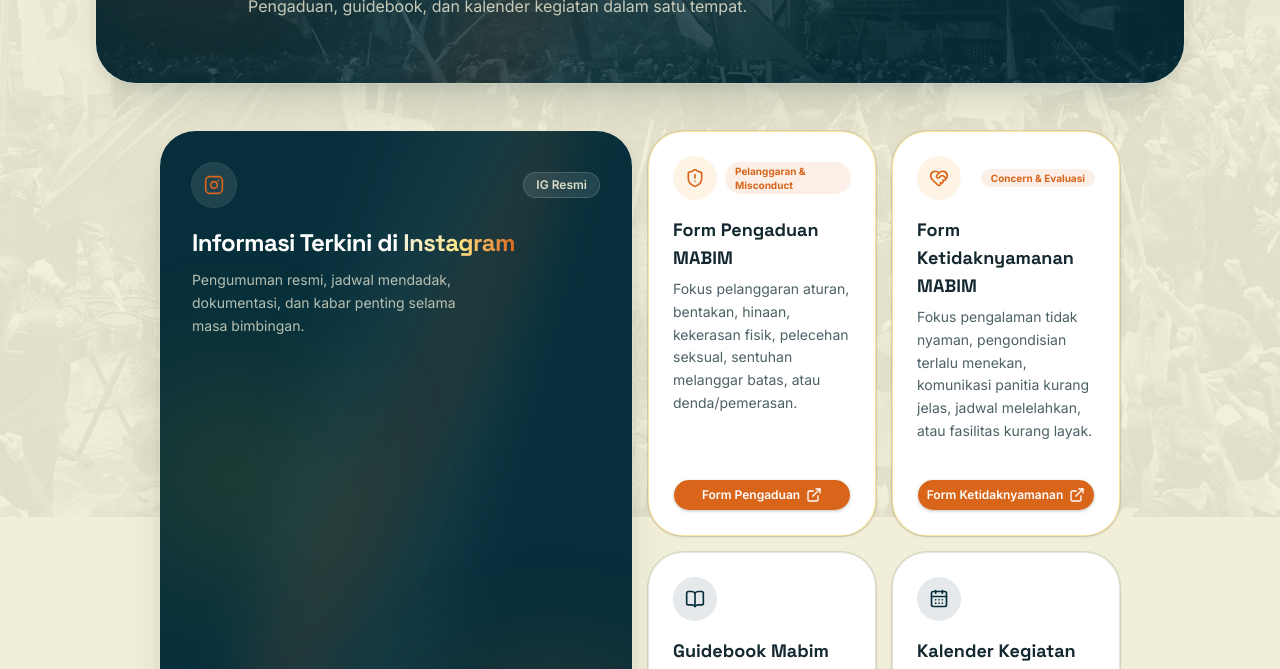
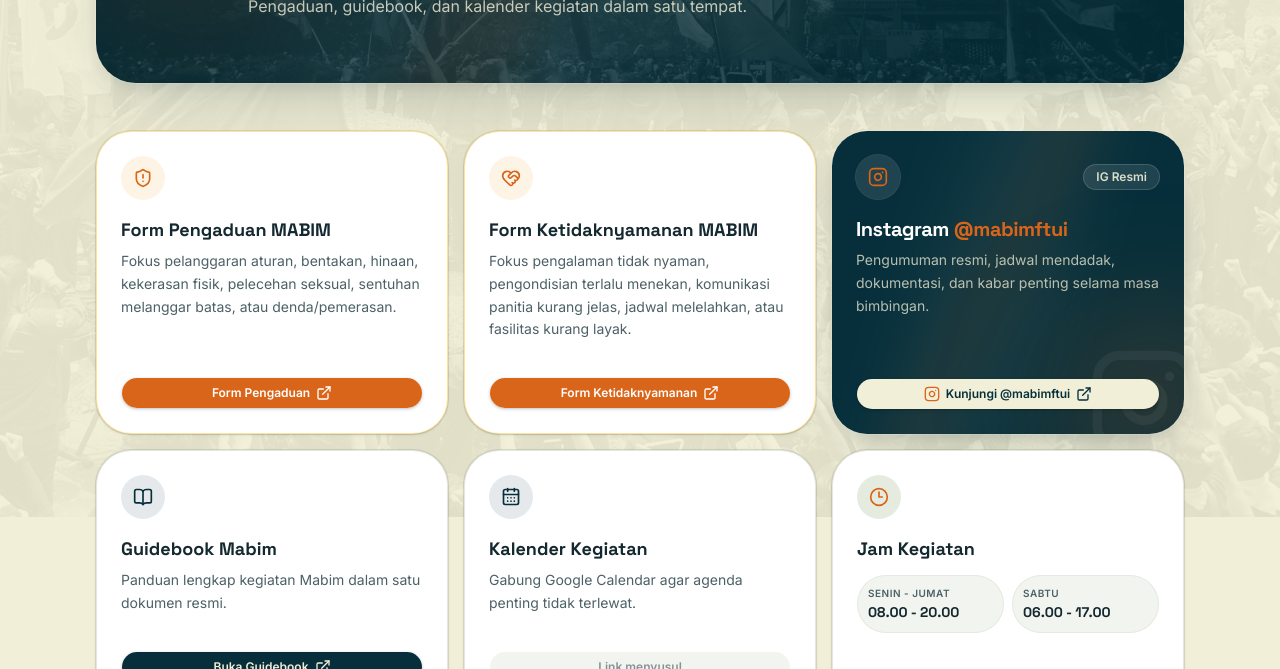
Before and after one commit to mrshlaf/mabimftui, a Next.js app: page /info in a window 1280 px wide. Shown: the part 283-952 px from the top of the page. Built offline with nearby package versions, Linux system fonts and the light colour scheme; no server answers.

Commit message:
feat: create information center page for Mabim FTUI 2026 with guidebooks, complaint forms, and hospital resources

```diff
--- a/app/info/page.tsx
+++ b/app/info/page.tsx
@@ -101,12 +101,10 @@ const MABIM_FAQS = [
 ];
 
 const INSTAGRAM_URL = "https://www.instagram.com/mabimftui";
-
 type InfoCell = {
   id: string;
   icon: ComponentType<{ className?: string }>;
   title: string;
-  badge?: string;
   desc: string;
   link: { label: string; url: string };
   tone?: "default" | "accent";
@@ -117,7 +115,6 @@ const INFO_CELLS: InfoCell[] = [
     id: "pengaduan",
     icon: ShieldAlert,
     title: "Form Pengaduan MABIM",
-    badge: "Pelanggaran & Misconduct",
     desc: "Fokus pelanggaran aturan, bentakan, hinaan, kekerasan fisik, pelecehan seksual, sentuhan melanggar batas, atau denda/pemerasan.",
     link: infoLinks.pengaduan,
     tone: "accent",
@@ -126,7 +123,6 @@ const INFO_CELLS: InfoCell[] = [
     id: "ketidaknyamanan",
     icon: HeartHandshake,
     title: "Form Ketidaknyamanan MABIM",
-    badge: "Concern & Evaluasi",
     desc: "Fokus pengalaman tidak nyaman, pengondisian terlalu menekan, komunikasi panitia kurang jelas, jadwal melelahkan, atau fasilitas kurang layak.",
     link: infoLinks.ketidaknyamanan!,
     tone: "accent",
@@ -196,7 +192,7 @@ function InfoCell({ cell }: { cell: InfoCell }) {
       )}
     >
       <div>
-        <div className="flex items-center justify-between gap-2">
+        <div className="flex items-center justify-between">
           <span
             className={cn(
               "grid h-11 w-11 shrink-0 place-items-center rounded-2xl transition-transform duration-300 group-hover:scale-105",
@@ -205,11 +201,6 @@ function InfoCell({ cell }: { cell: InfoCell }) {
           >
             <cell.icon className="h-5 w-5" />
           </span>
-          {cell.badge && (
-            <span className="inline-flex items-center rounded-full bg-accent/10 px-2.5 py-0.5 text-[10px] font-bold text-accent">
-              {cell.badge}
-            </span>
-          )}
         </div>
         <h2 className="mt-4 font-heading text-base font-bold text-foreground transition-colors group-hover:text-accent sm:text-lg">
           {cell.title}
@@ -322,28 +313,35 @@ export default function InfoPage() {
         accentWord="Bantuan"
       />
 
-      <section className="mx-auto max-w-5xl px-4 pt-4 pb-8 sm:px-6 sm:pt-6 sm:pb-12 lg:px-8">
-        <div className="grid grid-cols-1 gap-4 sm:grid-cols-2 lg:grid-cols-4">
-          <Reveal className="col-span-1 sm:col-span-2 h-full lg:row-span-2">
+      <section className="mx-auto max-w-6xl px-4 pt-4 pb-8 sm:px-6 sm:pt-6 sm:pb-12 lg:px-8">
+        <div className="grid grid-cols-1 gap-4 sm:grid-cols-2 lg:grid-cols-3">
+          {/* Card 1: Form Pengaduan MABIM */}
+          <Reveal className="h-full" delay={0}>
+            <InfoCell cell={INFO_CELLS[0]} />
+          </Reveal>
+
+          {/* Card 2: Form Ketidaknyamanan MABIM */}
+          <Reveal className="h-full" delay={60}>
+            <InfoCell cell={INFO_CELLS[1]} />
+          </Reveal>
+
+          {/* Card 3: Instagram Mabim FTUI */}
+          <Reveal className="h-full" delay={120}>
             <Card
               id="instagram"
-              className="group relative flex h-full scroll-mt-20 flex-col justify-between overflow-hidden rounded-3xl bg-teal-dark p-6 text-cream shadow-lift ring-1 ring-white/15 transition-all duration-300 hover:-translate-y-1 sm:p-8"
+              className="group relative flex h-full scroll-mt-20 flex-col justify-between overflow-hidden rounded-3xl bg-teal-dark p-5 text-cream shadow-lift ring-1 ring-white/15 transition-all duration-300 hover:-translate-y-1 sm:p-6"
             >
               <div
                 aria-hidden="true"
-                className="pointer-events-none absolute -bottom-24 -right-12 h-64 w-64 rounded-full bg-accent/20 blur-3xl"
-              />
-              <div
-                aria-hidden="true"
-                className="pointer-events-none absolute -left-10 top-1/3 h-56 w-56 rounded-full bg-amber-400/10 blur-3xl"
+                className="pointer-events-none absolute -bottom-16 -right-16 h-48 w-48 rounded-full bg-accent/20 blur-3xl"
               />
               <div aria-hidden="true" className="hero-beam" />
               <InstagramIcon
                 aria-hidden="true"
-                className="pointer-events-none absolute -bottom-8 -right-4 h-36 w-36 text-white/5"
+                className="pointer-events-none absolute -bottom-6 -right-4 h-28 w-28 text-white/5"
               />
 
-              <div className="relative z-10 flex h-full flex-col justify-between gap-8">
+              <div className="relative z-10 flex h-full flex-col justify-between gap-5">
                 <div>
                   <div className="flex items-center justify-between">
                     <span className="grid h-11 w-11 place-items-center rounded-2xl bg-white/10 text-accent ring-1 ring-white/15">
@@ -353,26 +351,24 @@ export default function InfoPage() {
                       IG Resmi
                     </span>
                   </div>
-                  <h2 className="mt-5 font-heading text-xl font-bold tracking-tight text-white sm:text-2xl">
-                    Informasi Terkini di{" "}
-                    <span className="bg-gradient-to-r from-cream via-amber-200 to-accent bg-clip-text text-transparent">
-                      Instagram
-                    </span>
+                  <h2 className="mt-4 font-heading text-lg sm:text-xl font-bold tracking-tight text-white">
+                    Instagram <span className="text-accent">@mabimftui</span>
                   </h2>
-                  <p className="mt-2.5 max-w-[34ch] text-sm leading-relaxed text-cream/75">
+                  <p className="mt-1.5 text-xs sm:text-sm leading-relaxed text-cream/75">
                     Pengumuman resmi, jadwal mendadak, dokumentasi, dan kabar penting selama masa bimbingan.
                   </p>
                 </div>
 
-                <div className="flex flex-wrap items-center gap-3">
+                <div className="pt-2">
                   <Button
                     asChild
                     size="default"
-                    className="h-10 rounded-full bg-cream px-5 font-semibold text-teal-dark shadow-lift hover:bg-white hover:text-teal-950 active:scale-[0.98]"
+                    className="w-full rounded-full bg-cream px-5 text-xs font-semibold text-teal-dark shadow-sm hover:bg-white hover:text-teal-950 active:scale-[0.98]"
                   >
                     <a href={INSTAGRAM_URL} target="_blank" rel="noopener noreferrer">
-                      <InstagramIcon className="h-4 w-4 text-accent" />
-                      @mabimftui
+                      <InstagramIcon className="h-3.5 w-3.5 text-accent" />
+                      Kunjungi @mabimftui
+                      <ExternalLink data-slot="icon-inline-end" className="h-3.5 w-3.5" />
                     </a>
                   </Button>
                 </div>
@@ -380,13 +376,18 @@ export default function InfoPage() {
             </Card>
           </Reveal>
 
-          {INFO_CELLS.map((cell, i) => (
-            <Reveal key={cell.id} className="h-full" delay={(i + 1) * 80}>
-              <InfoCell cell={cell} />
-            </Reveal>
-          ))}
+          {/* Card 4: Guidebook Mabim */}
+          <Reveal className="h-full" delay={180}>
+            <InfoCell cell={INFO_CELLS[2]} />
+          </Reveal>
 
-          <Reveal className="h-full col-span-1 sm:col-span-2 lg:col-span-1" delay={320}>
+          {/* Card 5: Kalender Kegiatan */}
+          <Reveal className="h-full" delay={240}>
+            <InfoCell cell={INFO_CELLS[3]} />
+          </Reveal>
+
+          {/* Card 6: Jam Kegiatan */}
+          <Reveal className="h-full" delay={300}>
             <Card
               id="jam-kegiatan"
               className="group relative flex flex-col justify-between overflow-hidden h-full scroll-mt-20 rounded-3xl border border-border/80 bg-card p-5 shadow-sm transition-all duration-300 hover:-translate-y-1 hover:border-accent/40 hover:shadow-card sm:p-6"
@@ -398,32 +399,33 @@ export default function InfoPage() {
                 <h2 className="mt-4 font-heading text-base font-bold text-foreground transition-colors group-hover:text-accent sm:text-lg">
                   Jam Kegiatan
                 </h2>
-                <div className="mt-3 space-y-2">
-                  <div className="rounded-2xl border border-border/60 bg-secondary/50 p-3">
-                    <p className="text-[11px] font-semibold uppercase tracking-wider text-muted-foreground">
+                <div className="mt-3 grid grid-cols-2 gap-2">
+                  <div className="rounded-2xl border border-border/60 bg-secondary/50 p-2.5">
+                    <p className="text-[10px] font-semibold uppercase tracking-wider text-muted-foreground">
                       Senin - Jumat
                     </p>
-                    <p className="mt-0.5 font-heading text-base font-bold leading-none text-foreground">
+                    <p className="mt-0.5 font-heading text-sm font-bold text-foreground">
                       {infoTimeline.jamSeninJumat}
                     </p>
                   </div>
-                  <div className="rounded-2xl border border-border/60 bg-secondary/50 p-3">
-                    <p className="text-[11px] font-semibold uppercase tracking-wider text-muted-foreground">
+                  <div className="rounded-2xl border border-border/60 bg-secondary/50 p-2.5">
+                    <p className="text-[10px] font-semibold uppercase tracking-wider text-muted-foreground">
                       Sabtu
                     </p>
-                    <p className="mt-0.5 font-heading text-base font-bold leading-none text-foreground">
+                    <p className="mt-0.5 font-heading text-sm font-bold text-foreground">
                       {infoTimeline.jamSabtu}
                     </p>
                   </div>
                 </div>
               </div>
-              <p className="mt-3 text-xs text-muted-foreground">
+              <p className="mt-4 text-xs text-muted-foreground">
                 Jadwal harian dibagikan di grup masing-masing.
               </p>
             </Card>
           </Reveal>
 
-          <Reveal className="col-span-1 sm:col-span-2 lg:col-span-4" delay={400}>
+          {/* Row 3: Rumah Sakit Rujukan Carousel */}
+          <Reveal className="col-span-1 sm:col-span-2 lg:col-span-3" delay={360}>
             <Card
               id="rumah-sakit"
               className="h-full scroll-mt-20 rounded-3xl border border-border/80 bg-card p-6 shadow-sm"
```
